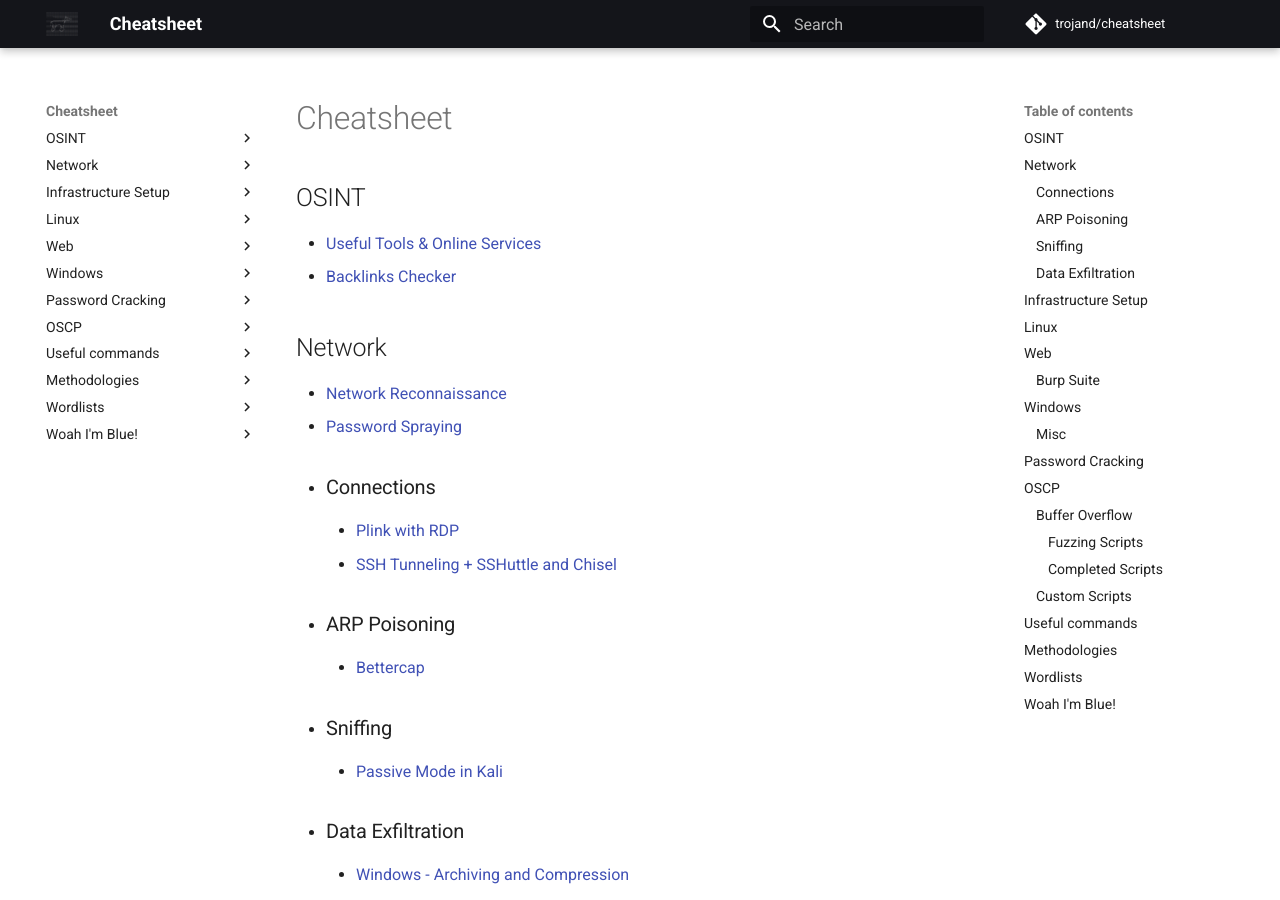
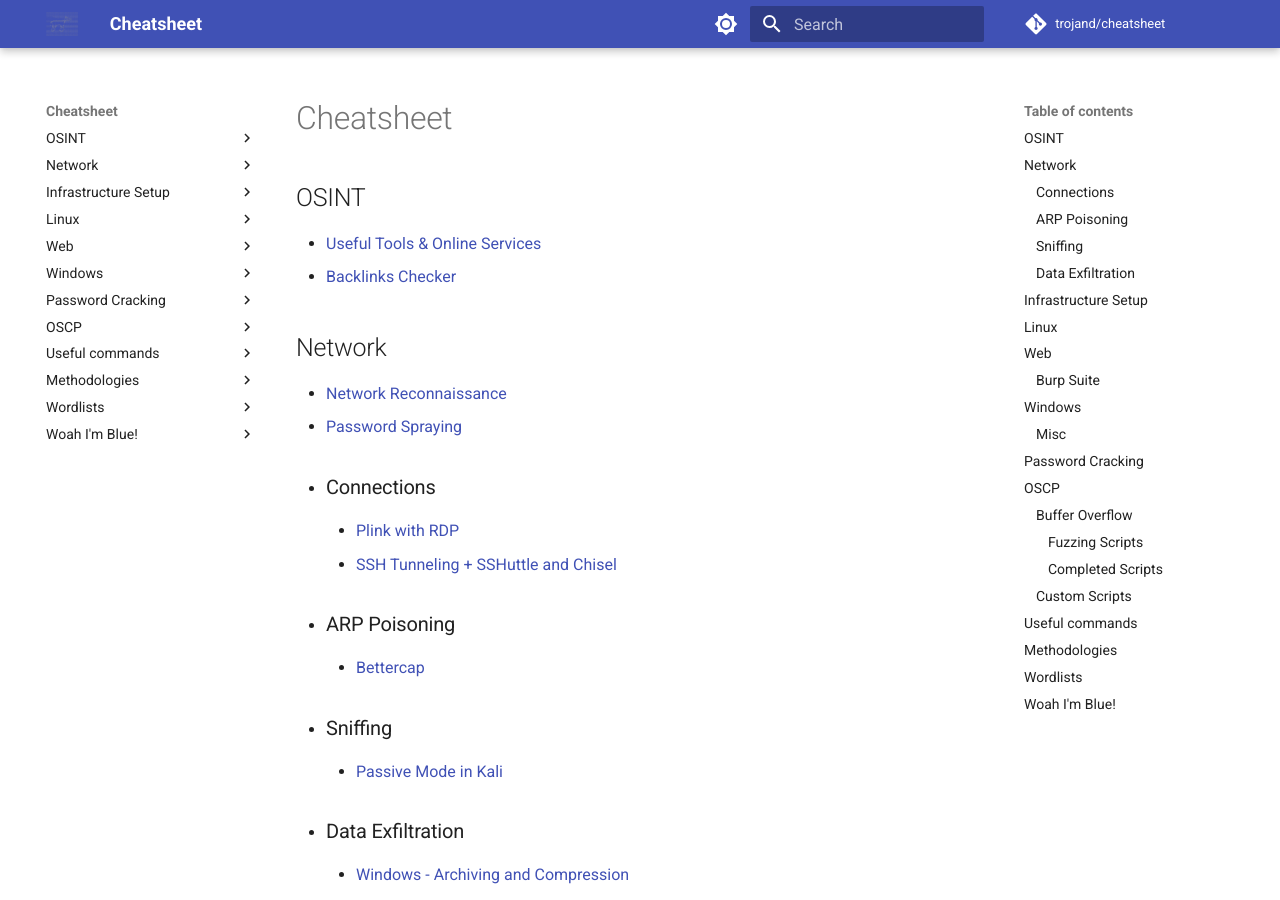
Before and after one commit to trojand/cheatsheet, an MkDocs documentation site: the page built from docs/index.md, in a window 1280 px wide and 900 px high. Built offline with MkDocs 1.6.1 and Material for MkDocs 9.7.7, drawn with Linux system fonts in a browser that asks for light colours; comment, search, counter and statistics services are not loaded.

Commit message:
Update mkdocs.yml
Theme update

```diff
--- a/mkdocs.yml
+++ b/mkdocs.yml
@@ -102,16 +102,33 @@ repo_name: trojand/cheatsheet
 
 # Themes, features, plugins, extra
 theme:
+    palette:
+
+      # Palette toggle for light mode
+      - media: "(prefers-color-scheme: light)"
+        scheme: default
+        toggle:
+          icon: material/brightness-7
+          name: Switch to dark mode
+
+      # Palette toggle for dark mode
+      - media: "(prefers-color-scheme: dark)"
+        scheme: slate
+        toggle:
+          icon: material/brightness-4
+          name: Switch to light mode
+#     palette:
+#       primary: black
+#       #accent: red
+#       scheme: preference
+
     name: 'material'
     features:
       - navigation.instant
       #- header.autohide
       - search.suggest
       - search.highlight
-    palette:
-      primary: black
-      #accent: red
-      scheme: preference
+
     logo: images/horse.png
     favicon: images/favicon.ico
     # highlightjs: true
```
